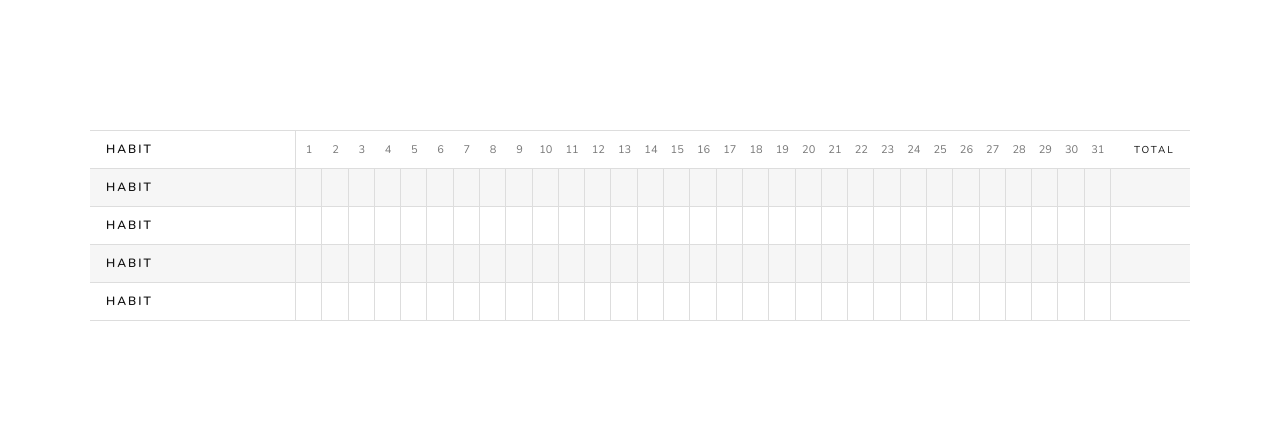
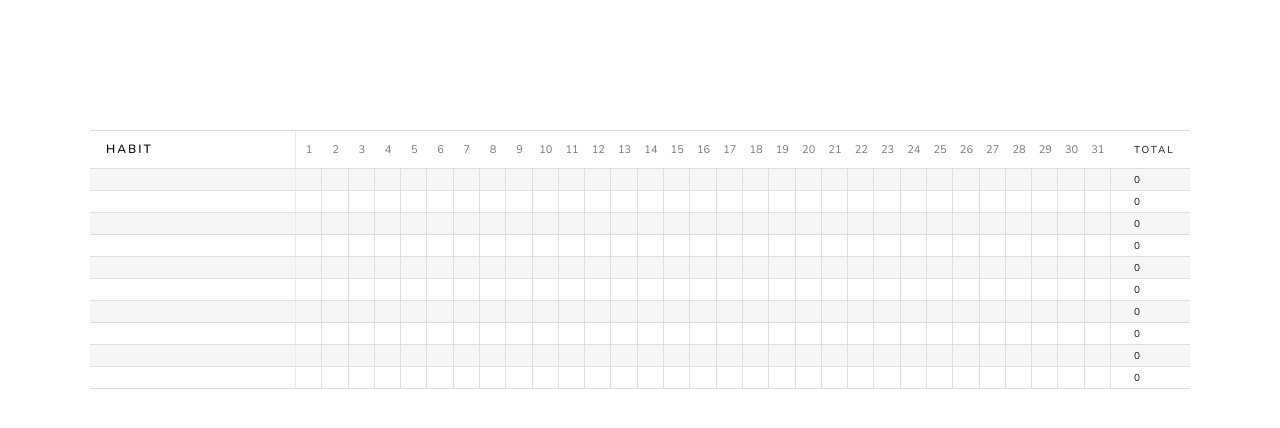
Before and after one commit to nsaini-05/habit-tracker, a React (Vite) app: page / in a window 1280 px wide. Shown: the top 428 px of the page. Built offline with nearby package versions, Linux system fonts and the light colour scheme.

Commit message:
UI : OnClick Handler

```diff
--- a/package.json
+++ b/package.json
@@ -12,6 +12,7 @@
   "dependencies": {
     "react": "^19.0.0",
     "react-dom": "^19.0.0",
+    "react-icons": "^5.5.0",
     "vite-plugin-eslint": "^1.8.1"
   },
   "devDependencies": {
--- a/src/App.jsx
+++ b/src/App.jsx
@@ -1,14 +1,36 @@
 import Header from "./components/Header/Header";
 import HabitRow from "./components/HabitRow/HabitRow";
+import { useState } from "react";
 function App() {
+  const [habits, setHabits] = useState(() => {
+    const localData = localStorage.getItem("habits");
+    const sampleInput = Array.from({ length: 10 }).map((_, index) => {
+      return {
+        id: index,
+        name: "",
+        dates: [],
+      };
+    });
+    return localData ? JSON.parse(localData) : sampleInput;
+  });
+
   return (
-    <div className="main-container">
-      <Header />
-      <div className="habitsContainer">
-        <HabitRow />
-        <HabitRow />
-        <HabitRow />
-        <HabitRow />
+    <div>
+      <div className="main-container">
+        <Header />
+        {habits.length > 0 && (
+          <div className="habitsContainer">
+            {habits.map((habit) => {
+              return (
+                <HabitRow
+                  habitData={habit}
+                  key={habit.id}
+                  setHabits={setHabits}
+                />
+              );
+            })}
+          </div>
+        )}
       </div>
     </div>
   );
--- a/src/components/HabitRow/HabitRow.jsx
+++ b/src/components/HabitRow/HabitRow.jsx
@@ -1,20 +1,43 @@
 import styles from "./HabitRow.module.css";
+import { IoMdCheckmark } from "react-icons/io";
+
 const boxesArray = Array.from({ length: 31 });
 
-function HabitRow() {
+function HabitRow({ habitData, setHabits }) {
+  const hanldeOnClick = (id, index) => {
+    const newDate = index + 1;
+    setHabits((habits) => {
+      return habits.map((item) =>
+        item.id === id
+          ? {
+              ...item,
+              dates: item.dates.includes(newDate)
+                ? item.dates.filter((date) => date != newDate)
+                : [...item.dates, newDate],
+            }
+          : item
+      );
+    });
+  };
   return (
     <div className="row">
-      <div className="title">Habit</div>
+      <div className="title">{habitData.name}</div>
       <div className="datesContainer">
         {boxesArray.map((_, index) => (
           <div
             type="checkbox"
             key={index}
             className={`box ${styles.checkbox}`}
-          ></div>
+            onClick={() => hanldeOnClick(habitData.id, index)}
+          >
+            {habitData.dates.includes(index + 1) ? <IoMdCheckmark /> : ""}
+          </div>
         ))}
       </div>
-      {/* <div className={styles.total}>Total</div> */}
+      {/* {habitData.dates.length > 0 && (
+        <div className="total">{habitData.dates.length}</div>
+      )} */}
+      <div className="total">{habitData.dates.length}</div>
     </div>
   );
 }
--- a/src/components/HabitRow/HabitRow.module.css
+++ b/src/components/HabitRow/HabitRow.module.css
@@ -7,3 +7,7 @@
   align-items: center;
   justify-content: center;
 }
+
+.checkbox:hover {
+  border: 1px solid #111111;
+}
--- a/src/components/Header/Header.jsx
+++ b/src/components/Header/Header.jsx
@@ -1,3 +1,4 @@
+// eslint-disable-next-line no-unused-vars
 import styles from "./Header.module.css";
 function Header() {
   const boxesArray = Array.from({ length: 31 });
@@ -13,7 +14,7 @@ function Header() {
             </div>
           ))}
         </div>
-        <div className={styles.total}>Total</div>
+        <div className="total">Total</div>
       </div>
     </div>
   );
--- a/src/components/Header/Header.module.css
+++ b/src/components/Header/Header.module.css
@@ -12,7 +12,7 @@
   letter-spacing: 2px;
   font-size: 1.2rem;
   font-weight: 600;
-  border-right: 1px solid #dddddd;
+  border-right: 1px solid #f1e9e9;
   display: flex;
   align-items: center;
 }
@@ -28,7 +28,7 @@
   font-size: 1.1rem;
 }
 
-.total {
+:global(.total) {
   font-size: 1rem;
   text-transform: uppercase;
   letter-spacing: 2px;
```
Also changed, not shown: 1 other file (tests, documents, lock files or other folders).
